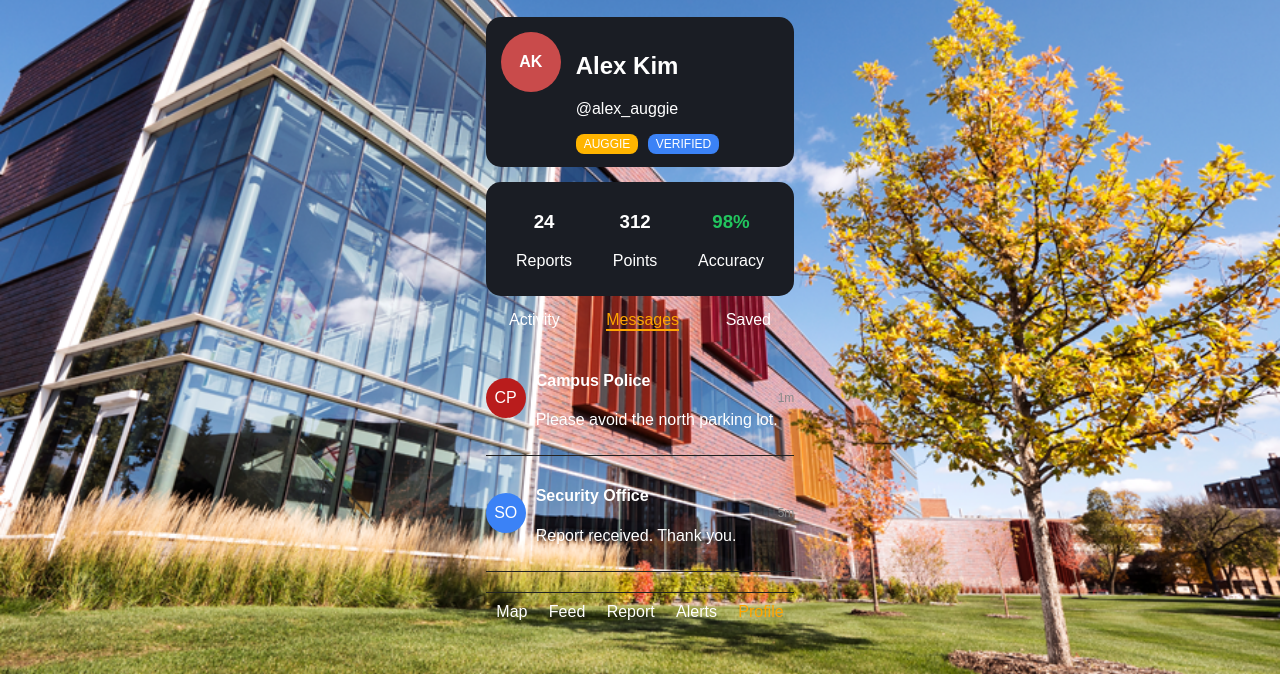
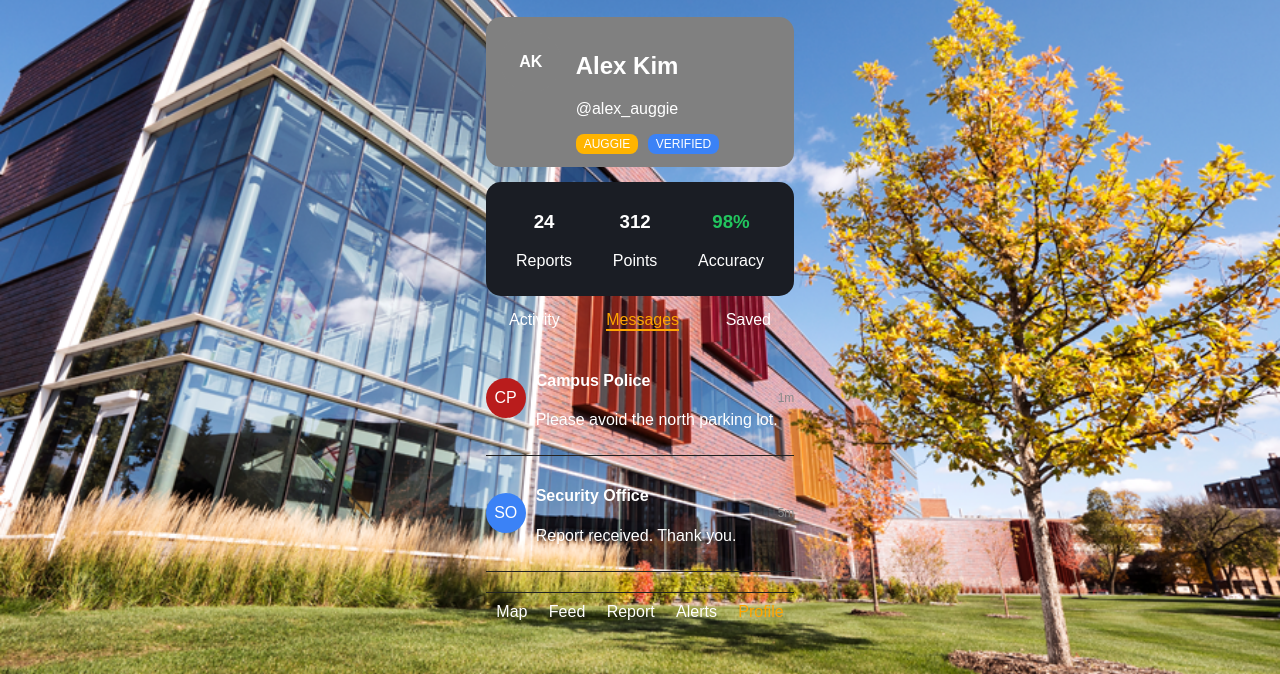
Before and after one commit to clarkjj7/AuggieNetizen, a website: page AuggieNetizen/public/profile.html in a window 1280 px wide. Shown: the part 126-800 px from the top of the page. Drawn offline with Linux system fonts and the light colour scheme.

Commit message:
changing myprofile

```diff
--- a/AuggieNetizen/public/profile.html
+++ b/AuggieNetizen/public/profile.html
@@ -56,7 +56,7 @@ color:#22c55e;
     /* PROFILE CARD */
     .profile-card{
     display:flex;
-    background:#1a1d24;
+    background: grey;
     padding:15px;
     border-radius:15px;
     margin-bottom:15px;
@@ -66,7 +66,7 @@ color:#22c55e;
     width:60px;
     height:60px;
     border-radius:50%;
-    background:#c94b4b;
+    background: grey;
     display:flex;
     align-items:center;
     justify-content:center;
```
